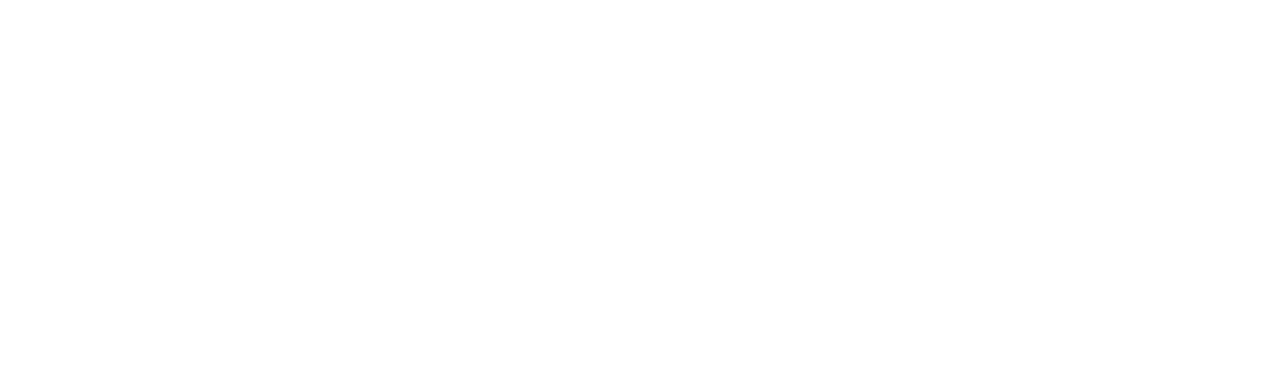
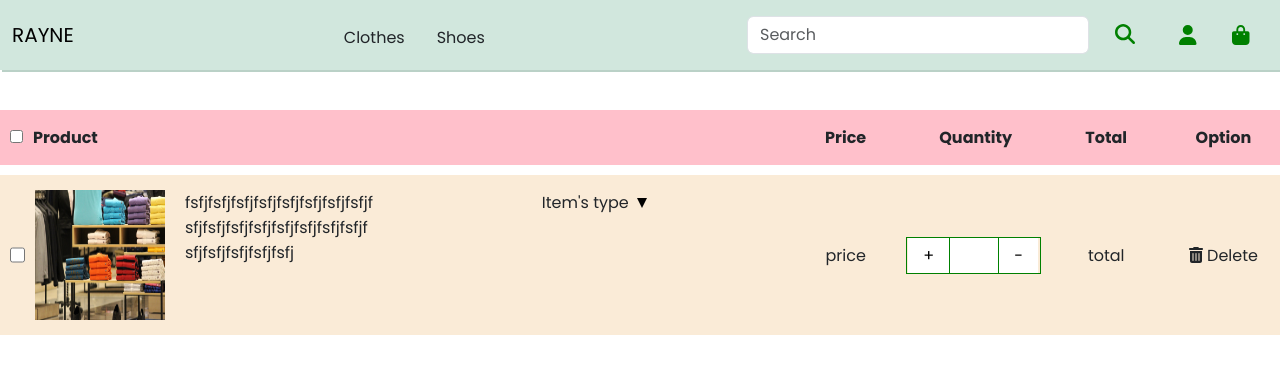
Before and after one commit to Nguyen-Phuong-Anh/clothes-shop, a React (Create React App) app in the folder frontend/: page /cart in a window 1280 px wide. Before the commit this address had no page. Shown: the top 374 px of the page. Built offline with nearby package versions, Linux system fonts and the light colour scheme.

Commit message:
draft ui of cart site and cart item

```diff
--- a/frontend/src/App.css
+++ b/frontend/src/App.css
@@ -184,6 +184,7 @@
 .snippet {
   margin: 20px 0;
   border: 1px solid green;
+  width: 135px;
 }
 
 .snippet button {
--- a/frontend/src/App.js
+++ b/frontend/src/App.js
@@ -3,6 +3,7 @@
 import Home from './views/Home';
 import HomeBody from './components/HomeBody';
 import Product from './views/Product';
+import Cart from './views/Cart';
 import 'bootstrap/dist/css/bootstrap.min.css';
 
 function App() {
@@ -12,6 +13,7 @@
         <Routes>
           <Route path='/' element={<Home children={<HomeBody/>} />}/>
           <Route path='/product/:id' element={<Home children={<Product/>} />}/>
+          <Route path='/cart' element={<Home children={<Cart/>} />}/>
         </Routes>
       </div>
     </Router>
--- /dev/null
+++ b/frontend/src/components/SnippetQuantity.js
@@ -0,0 +1,25 @@
+function SnippetQuantity({ number, setNumber}) {
+    return (
+        <div className='snippet'>
+            <button
+            onClick={() => {
+                let val = number + 1
+                setNumber(val)
+            }}
+            >+</button>
+            <input
+            value={number}
+            type="text"
+            onChange={(event) => {setNumber(event.target.value)}}
+            />
+            <button
+            onClick={() => {
+                let val = number - 1
+                setNumber(val)
+            }}
+            >-</button>
+        </div>
+    );
+}
+
+export default SnippetQuantity;
--- /dev/null
+++ b/frontend/src/views/Cart.js
@@ -0,0 +1,49 @@
+import styles from './Cart.module.css'
+import SnippetQuantity from '../components/SnippetQuantity';
+import image3 from '../images/clothes3.jpg'
+import { FontAwesomeIcon } from '@fortawesome/react-fontawesome';
+import { faTrashCan } from '@fortawesome/free-solid-svg-icons';
+function Cart() {
+    return (
+        <div>
+            <table className={styles.table}>
+                <tr className={styles.header}>
+                    <th>
+                    <div className={styles.checkAll}>
+                        <input id="checkAll" type="checkbox"/>
+                        <label for="checkAll">Product</label>
+                    </div>
+                    </th>
+                    <th>Price</th>
+                    <th>Quantity</th>
+                    <th>Total</th>
+                    <th>Option</th>
+                </tr>
+
+                <tr className={styles.wrapper}>
+                    <td>
+                        <div className={styles.item}>
+                            <input type="checkbox" />
+                            <div className={styles.itemBody}>
+                                <img src={image3}/>
+                                <p>fsfjfsfjfsfjfsfjfsfjfsfjfsfjfsfjfsfjfsfjfsfjfsfjfsfjfsfjfsfjfsfjfsfjfsfjfsfjfsfjfsfj</p>
+                            </div>
+                            <div className={styles.itemInfo}>
+                                <p>Item's type</p>
+                                <p></p>
+                            </div>
+                        </div>
+                    </td>
+                    <td>price</td>
+                    <td className={styles.center}><SnippetQuantity/></td>
+                    <td>total</td>
+                    <td>
+                        <FontAwesomeIcon icon={faTrashCan} /> Delete
+                    </td>
+                </tr>
+            </table>
+        </div>
+    );
+}
+
+export default Cart;
--- /dev/null
+++ b/frontend/src/views/Cart.module.css
@@ -0,0 +1,73 @@
+.table {
+    width: 100%;
+    border-collapse: separate;
+    border-spacing: 0 10px;
+}
+
+.checkAll input {
+    margin: 0 10px;
+}
+
+.header th {
+    padding: 15px 0;
+    background-color: pink;
+}
+
+.item img {
+    width: 130px;
+    height: 130px;
+    margin-right: 20px;
+}
+
+.table th:not(:last-child),
+.table td:not(:last-child) {
+  padding-right: 20px;
+}
+
+.table th:not(:first-child),.table td:not(:first-child) {
+    text-align: center;
+}
+
+.table tr {
+    background-color: antiquewhite;
+}
+
+.table td {
+    padding: 15px 0;
+}
+
+.item {
+    display: grid;
+    grid-template-columns: 15px repeat(2, auto);
+    gap: 10px;
+    padding-left: 10px;
+}
+
+.itemBody {
+    display: flex;
+    width: 340px;
+}
+
+.itemBody p {
+    word-break: break-all;
+}
+
+.itemInfo p:first-child {
+    position: relative;
+}
+
+.itemInfo p:first-child:after {
+    content: "";
+    position: absolute;
+    top: 8px;
+    left: 95px;
+    width: 0;
+    height: 0;
+    border-left: 5px solid transparent;
+    border-right: 5px solid transparent;
+    border-top: 10px solid black;
+}
+
+.center {
+    width: 160px;
+}
--- a/frontend/src/views/Product.js
+++ b/frontend/src/views/Product.js
@@ -3,6 +3,7 @@
 import { faBagShopping } from '@fortawesome/free-solid-svg-icons'
 import Button from '../components/Button';
 import Slider from '../components/Slider'
+import SnippetQuantity from '../components/SnippetQuantity';
 import { faStar } from '@fortawesome/free-solid-svg-icons';
 import { useParams } from 'react-router-dom';
 import { useState, useEffect, useContext } from 'react';
@@ -13,7 +14,7 @@
     const [number, setNumber] = useState(1)
     const [product, setProduct] = useState({})
     const { id } = useParams()
-    const [dispatch] = useContext(cartContext)
+    const [state, dispatch] = useContext(cartContext)
 
     useEffect(() => {
         const fetchData = async () => {
@@ -35,7 +36,8 @@
             size: size[0].value,
             color: color[0].value,
             material: product.material,
-        }
+        };
+
         dispatch({
             type: 'ADD_ITEM',
             payload: addedProduct
@@ -83,27 +85,7 @@
                         </div>
                     </div>
                     <div className='snippet_container'>
-                        <div className='snippet'>
-                            <button
-                            onClick={() => {
-                                let val = number + 1
-                                setNumber(val)
-                            }}
-                            >+</button>
-                            <input
-                            value={number}
-                            type="text"
-                            onChange={(event) => {setNumber(event.target.value)}}
-                            />
-                            <button
-                            onClick={() => {
-                                if(number > 0) {
-                                    let val = number - 1
-                                    setNumber(val)
-                                }
-                            }}
-                            >-</button>
-                        </div>
+                        <SnippetQuantity number={number} setNumber={setNumber}/>
                         <button className='btn_purchase' onClick={handlePurchase}> <FontAwesomeIcon className='purchase_icon' icon={faBagShopping}
                         />Add to the cart</button>
                     </div>
```
